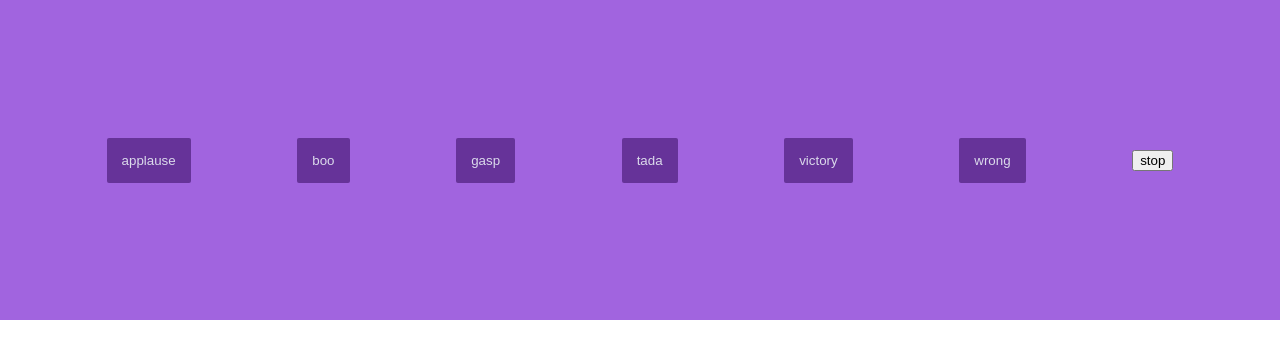
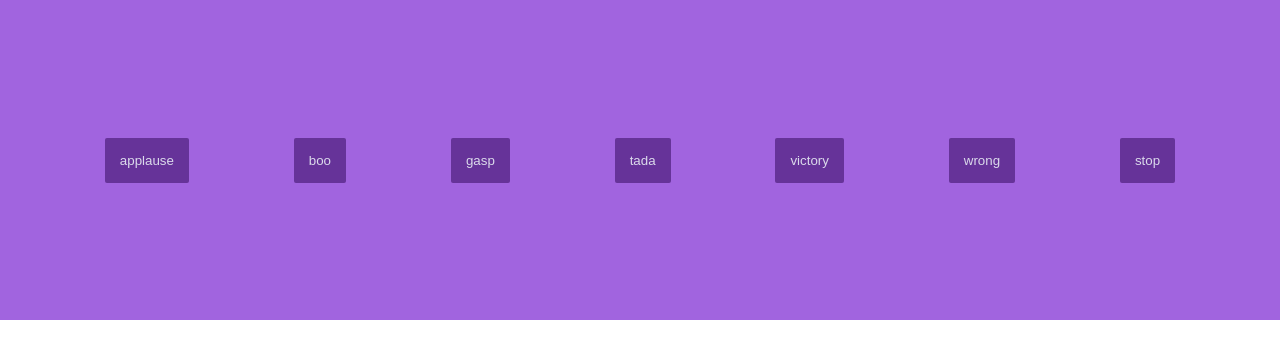
Before and after one commit to acciojob/Soundbar-Sameermd25, a website: page main.html in a window 1280 px wide. Drawn offline with Linux system fonts and the light colour scheme.

Commit message:
created a submission

```diff
--- a/script.js
+++ b/script.js
@@ -15,7 +15,7 @@ function  createButton(sound) {
 	const button = document.createElement("button");
     button.innerText = sound;
     button.id=sound;
-    button.className="btn"+(sound==="stop"?"stop":"");
+    button.className=(sound==="stop"?"stop":"btn");
     tempDom.appendChild(button);
 
 	button.addEventListener("click", () => {
--- a/styles.css
+++ b/styles.css
@@ -14,7 +14,7 @@ body{
 	align-items:center;
 	justify-content:space-evenly;
 }
-.btn{
+.btn,.stop{
 	background-color:#663399;
 	color:#DBDAEB;
 	border:none;
```
